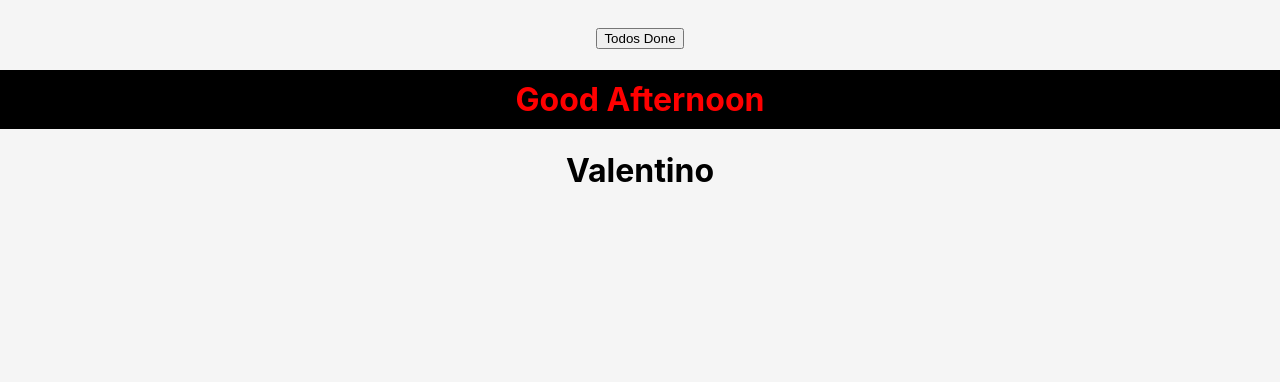
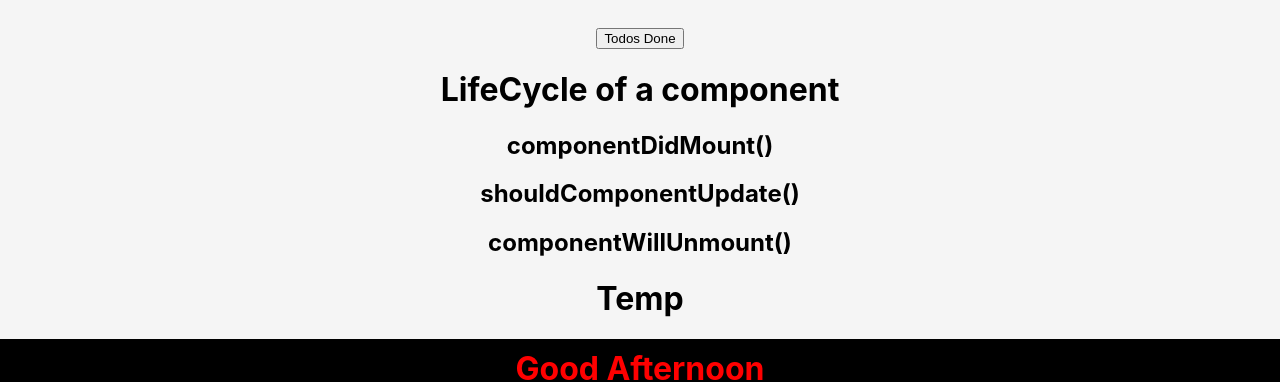
Before and after one commit to vale75020/react-exos, a React (Create React App) app: page / in a window 1280 px wide. Shown: the part 1134-1516 px from the top of the page. Before the commit the page ends 1345 px from the top, so only its background shows below. Built offline with nearby package versions, Linux system fonts and the light colour scheme.

Commit message:
setinterval

```diff
--- a/src/App.js
+++ b/src/App.js
@@ -8,6 +8,8 @@ import "./App.css";
 import MyComponent from "./components/MyComponent";
 import EventComponent from "./components/EventComponent";
 import Counter from "./components/Counter";
+import LifeCycle from "./components/LifeCycle";
+import Loading from "./components/Loading";
 
 class App extends Component {
   constructor() {
@@ -47,6 +49,8 @@ class App extends Component {
         <div className="todolist">{todoItems}</div>
         <EventComponent />
         <Counter />
+        <LifeCycle />
+        <Loading />
         <Hello />
         <Name name="Valentino" />
       </div>
--- /dev/null
+++ b/src/components/Conditional.js
@@ -0,0 +1,10 @@
+import React from "react";
+
+export default function Conditional(props) {
+  console.log(props);
+  return (
+    <div>
+      <h1>Temp</h1>
+    </div>
+  );
+}
--- /dev/null
+++ b/src/components/LifeCycle.js
@@ -0,0 +1,34 @@
+import React from 'react'
+
+export default function LifeCycle() {
+  return (
+    <div>
+        <h1>LifeCycle of a component</h1>
+      <h2>componentDidMount()</h2>
+      <h2>shouldComponentUpdate()</h2>
+      <h2>componentWillUnmount()</h2>
+      </div>
+  )
+}
+
+/*
+componentDidMount() {
+    GET the data i need to correctly display
+}
+
+
+
+shouldComponentUpdate(fanaxtProps, nextState) {
+    return true if want it to update
+    return false if not
+}
+
+componentWillUnmount() {
+    teardown or cleanup your code before your component disappear
+    ex. remove event listeners
+}
+
+
+
+
+*/
--- /dev/null
+++ b/src/components/Loading.js
@@ -0,0 +1,28 @@
+import React, { Component } from 'react'
+import Conditional from './Conditional'
+
+export default class Loading extends Component {
+    constructor() {
+        super()
+        this.state = {
+            isLoading: true
+        }
+    }
+
+componentDidMount() {
+    setTimeout(() => {
+        this.setState({
+            isLoading: false
+        })
+    }, 1500)
+}
+
+
+  render() {
+    return (
+      <div>
+        <Conditional isLoading={this.state.isLoading} />
+      </div>
+    )
+  }
+}
```
